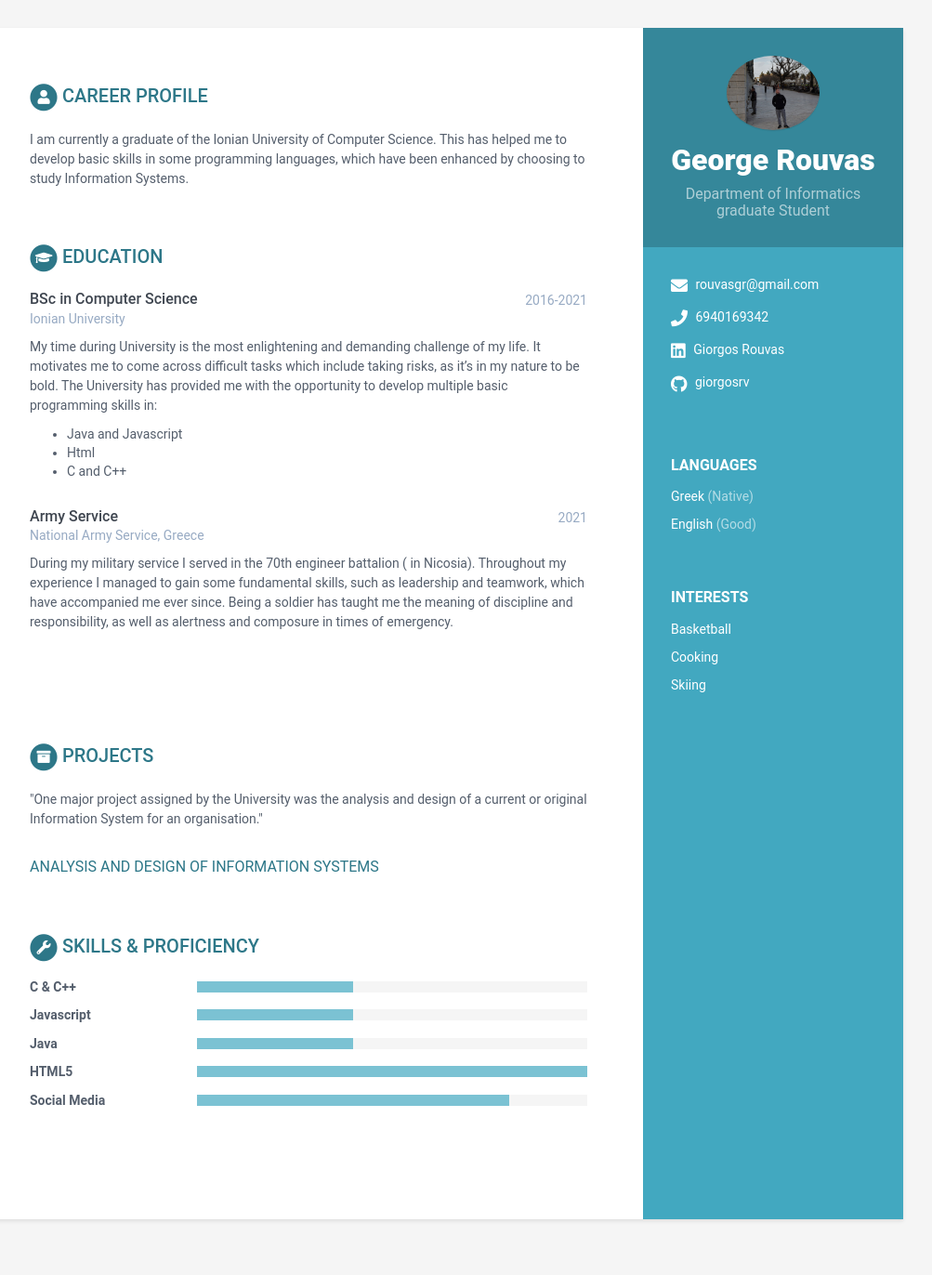
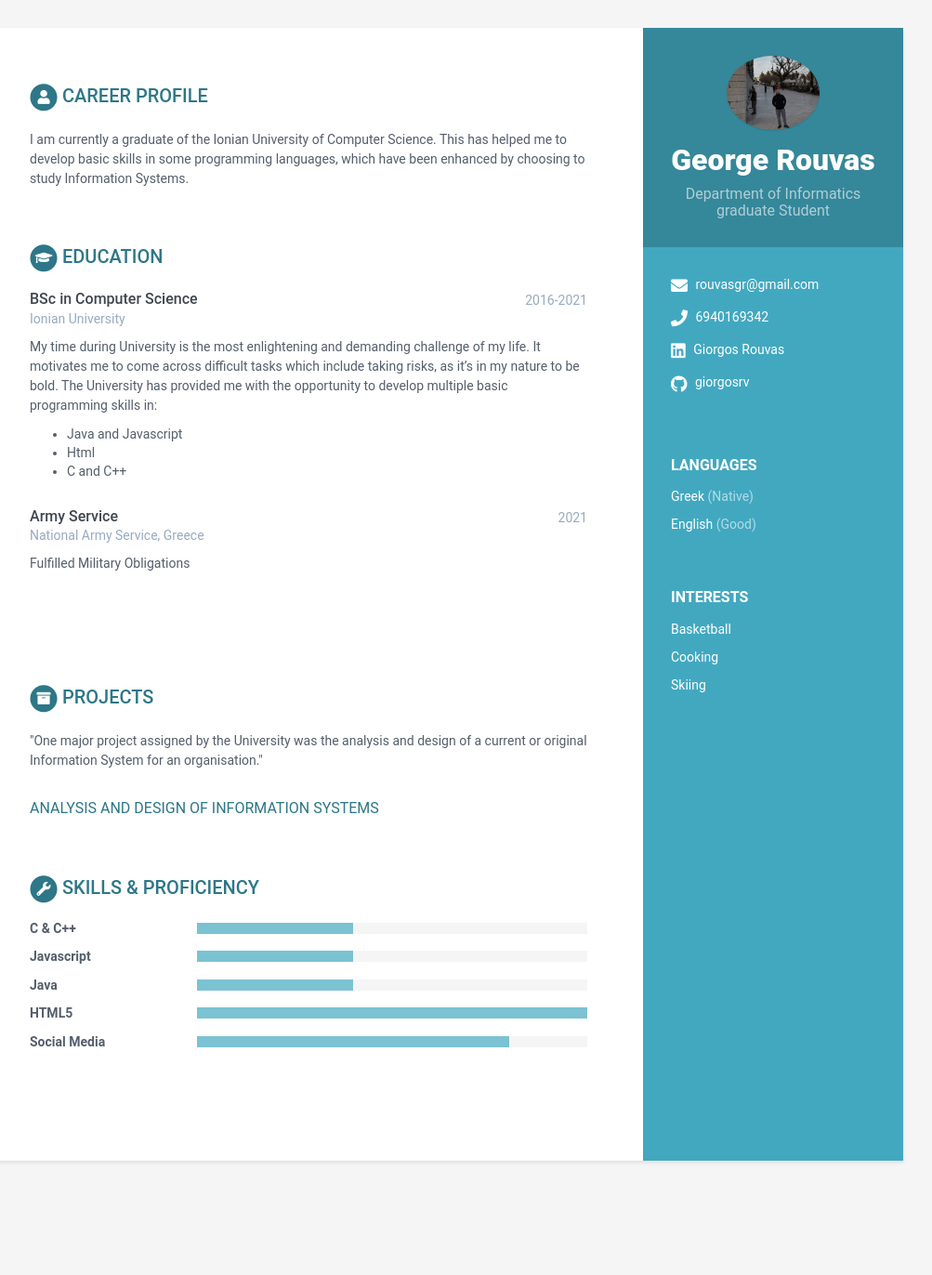
Before and after one commit to giorgosrv/MyCv, a Jekyll site: the page built from index.html, in a window 1280 px wide. Shown: the whole page at 93% size, without its empty margins (168-1171 px from the left). Built offline with Jekyll 4.4.1, drawn with Linux system fonts in a browser that asks for light colours; after the commit the page ends 1309 px from its top, so only the background shows below that.

Commit message:
Update data.yml

```diff
--- a/_data/data.yml
+++ b/_data/data.yml
@@ -74,12 +74,7 @@ education:
       university: National Army Service, Greece
       time: 2021
       details: |
-       During my military service I served in the 70th engineer battalion ( in Nicosia).
-       Throughout my experience I managed to gain some fundamental skills,
-       such as leadership and teamwork, which have accompanied me ever since.
-       Being a soldier has taught me the meaning of discipline and responsibility,
-       as well as alertness and composure in times of emergency.
-
+       Fulfilled Military Obligations
     - degree:
       university:
       time:
```
